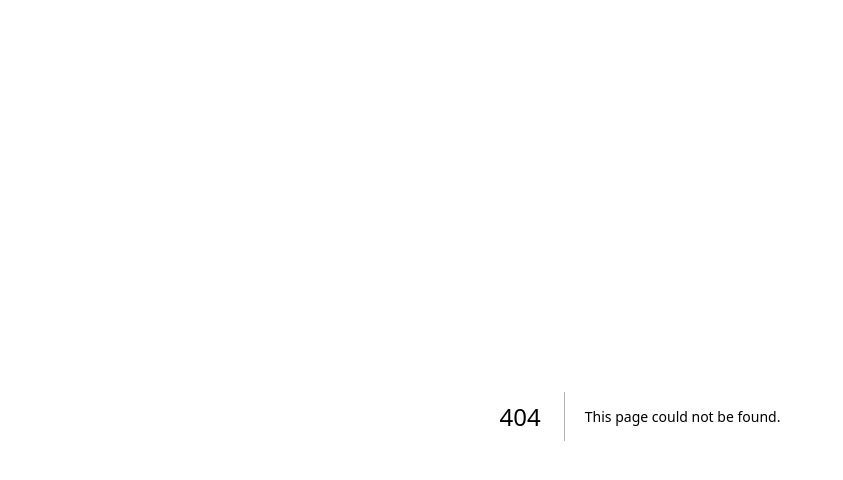
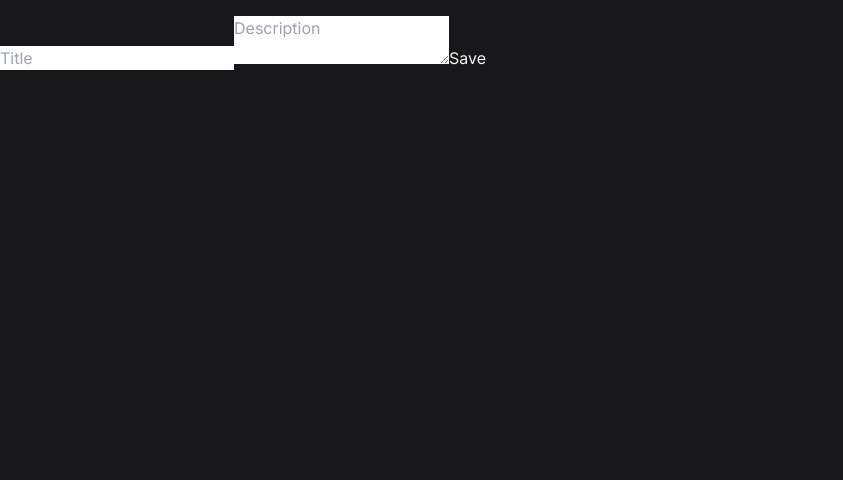
Before and after one commit to simon0820s/NextMongoCrud, a Next.js app: page /tasks/new in a window 1280 px wide. Before the commit this address had no page. Shown: the top 480 px of the page, without its empty margins (0-843 px from the left). Built offline with nearby package versions, Linux system fonts and the light colour scheme.

Commit message:
create form route and basic component

```diff
--- /dev/null
+++ b/src/app/tasks/new/page.jsx
@@ -0,0 +1,15 @@
+function FormPage() {
+  return (
+    <div>
+      <form>
+        <input type="text" name="title" placeholder="Title" />
+        <textarea name="description" placeholder="Description" ></textarea>
+        <button>
+          Save
+        </button>
+      </form>
+    </div>
+  )
+}
+
+export default FormPage
```
